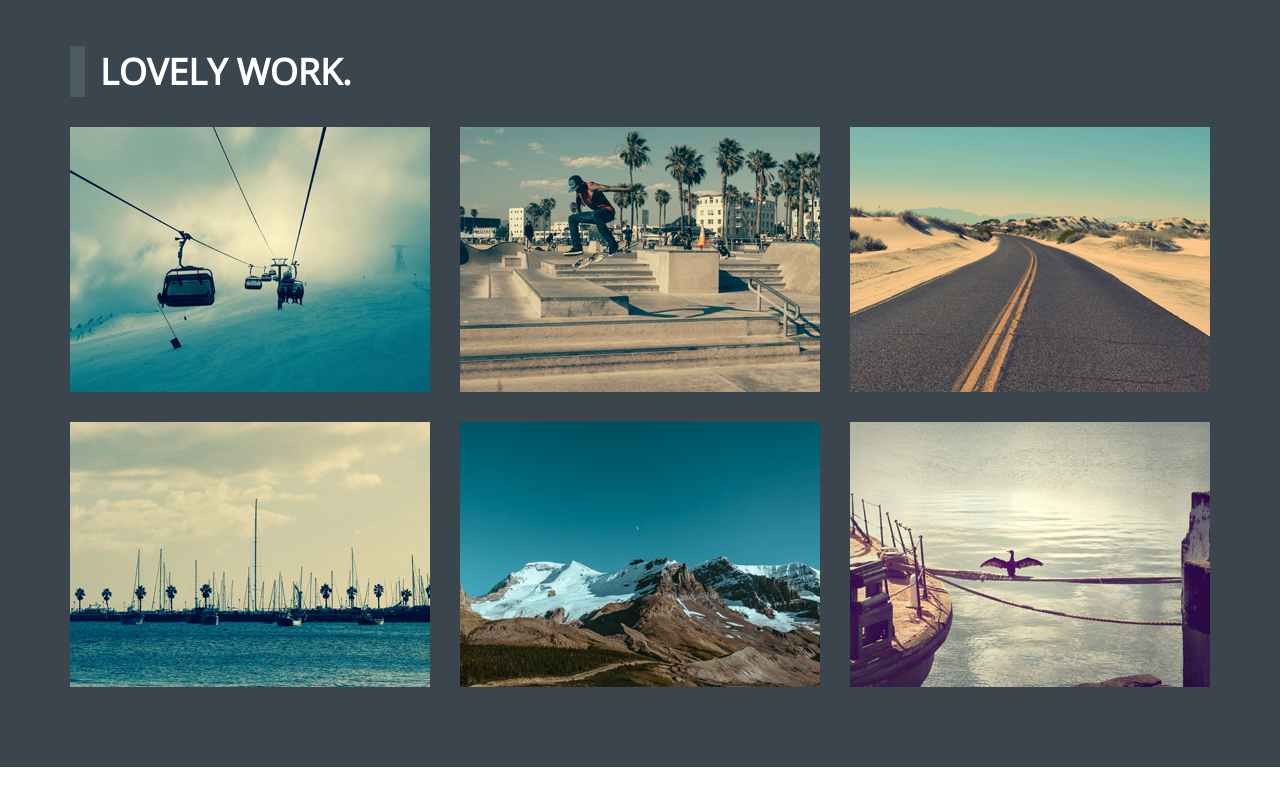
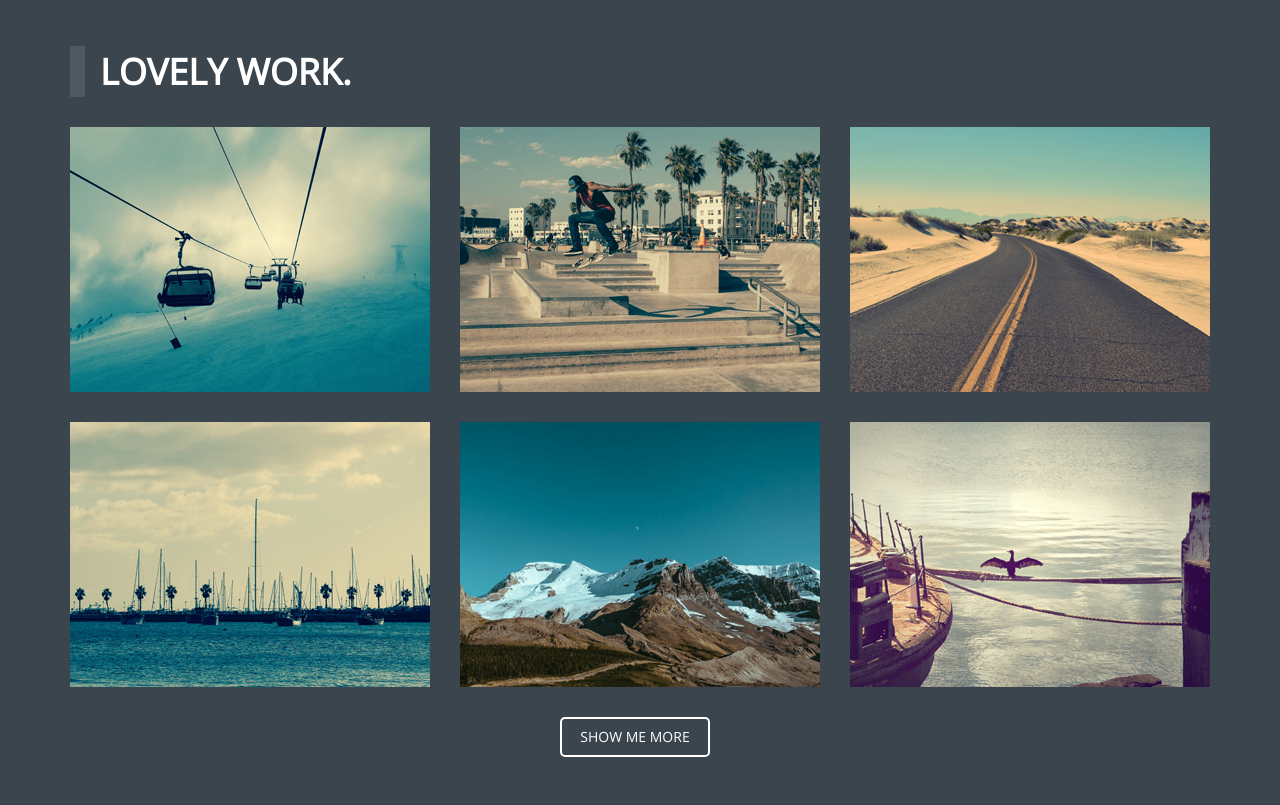
Before and after one commit to bcechmann/ToroTask, a website: page index.html in a window 1280 px wide. Shown: the part 1420-2225 px from the top of the page. Before the commit the page ends 2187 px from the top, so only its background shows below. Drawn offline with nearby package versions, Linux system fonts and the light colour scheme.

Commit message:
Work_btn

```diff
--- a/index.html
+++ b/index.html
@@ -249,6 +249,9 @@
                             </div>
                         </div>
                     </div>
+                    <div class="work-section_button">
+                        <button class="button btn-show-more">Show me more</button>
+                    </div>
                 </div>
             </div>
         </div>
--- a/sass/style.scss
+++ b/sass/style.scss
@@ -58,6 +58,8 @@ body {
         max-width: 650px;
         width: 100%;
     }
+}
+
 .button {
     margin-right: 10px;
     width: 120px;
@@ -70,7 +72,6 @@ body {
         transition: 0.3s all;
         background-color: rgb(35, 183, 164);
         border: none;
-        }
     }
 }
 
@@ -195,4 +196,11 @@ body {
             }
         }
     }
+    .work-section_button {
+        text-align: center;
+        .btn-show-more {
+            color: white;
+            width: 150px;
         }
+    }
+}
```
Also changed, not shown: css/style.css, 1 other file. Lines whose indentation alone changed are shown as unchanged.
